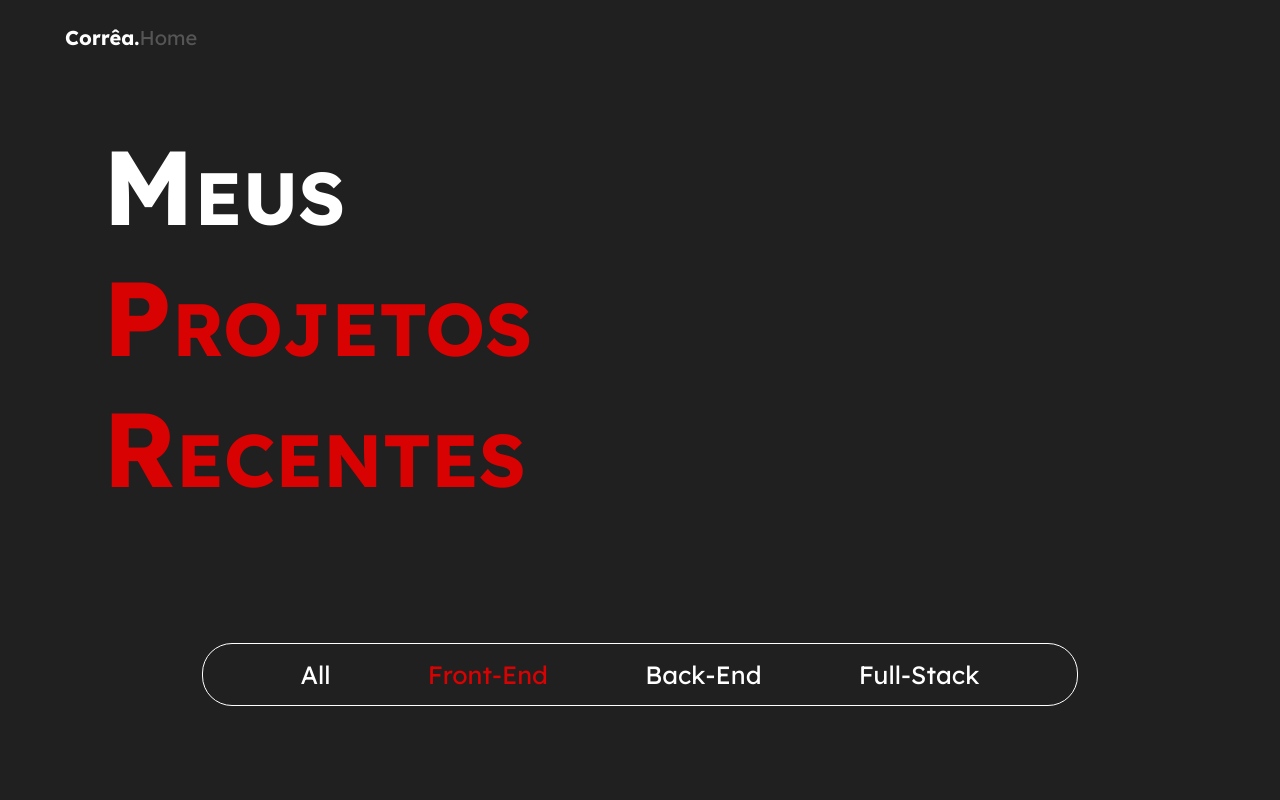
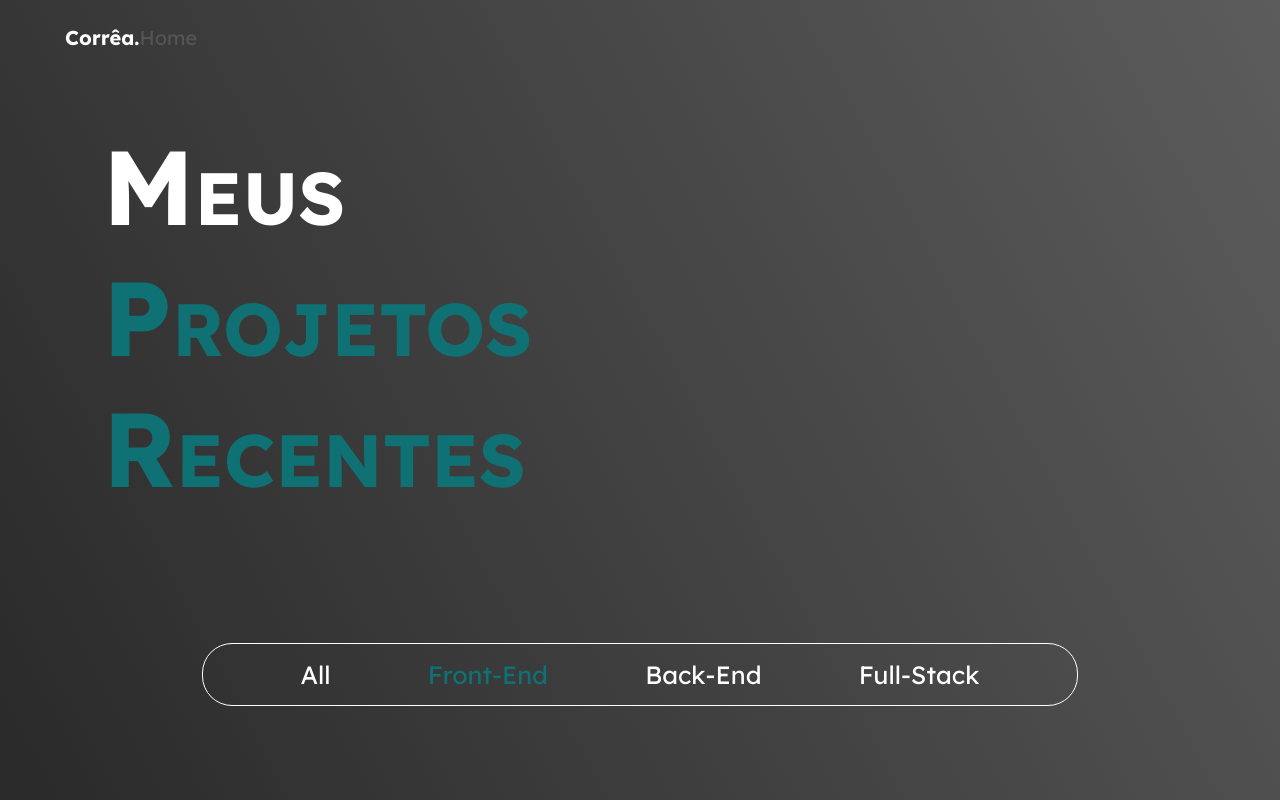
Before and after one commit to edmcorrea/portifolio, a React (Create React App) app: page /projects in a window 1280 px wide. Shown: the top 800 px of the page. Built offline with nearby package versions, Linux system fonts and the light colour scheme; grey boxes are pictures that could not be loaded.

Commit message:
change css on project details component and css to principal color

```diff
--- a/src/components/Header/header.css
+++ b/src/components/Header/header.css
@@ -18,7 +18,7 @@
 }
 
 .header a:hover {
-  color: rgb(216, 2, 2);
+  color: #0F7173;
   padding: 0 1.5%;
   font-weight: 700;
 }
--- a/src/components/projects.details.js
+++ b/src/components/projects.details.js
@@ -24,11 +24,16 @@ class ProjectsBack extends React.Component {
               <p className='project-title'>{mock.title}</p>
             </div>
           ) : (
-            <div className='' onMouseLeave={this.hoverHandler}>
-              <p className='project-descript'>{mock.description}</p>
-              <a className='btnRepo' href={mock.site} target="_blank" rel="noreferrer">
-                  Visite o Repositório
-              </a>
+            <div
+                onMouseLeave={this.hoverHandler}
+                style={{ backgroundImage: `url(${mock.bgImage})`,}}
+              >
+              <div className='project-mirror'>
+                <p className='project-descript'>{mock.description}</p>
+                <a className='btnRepo' href={mock.site} target="_blank" rel="noreferrer">
+                    Visite o Repositório
+                </a>
+              </div>
             </div>
           )}
         </section>
--- a/src/index.css
+++ b/src/index.css
@@ -5,5 +5,6 @@
 }
 
 body {
-  background-color: rgb(32, 32, 32);
+  /* background-color: rgb(32, 32, 32); */
+  /* background-image: linear-gradient(62deg, #5C5C5C 0%, #141414 100%); */
 }
--- a/src/pages/About/about.css
+++ b/src/pages/About/about.css
@@ -1,7 +1,7 @@
 .about {
   background-color: black;
   color: white;
-  background-color: rgb(32, 32, 32);
+  background-image: linear-gradient(62deg, #141414 0%, #5C5C5C 100%);
 }
 
 .intro-about {
@@ -90,7 +90,7 @@
   padding: 15px 0;
   font-variant: small-caps;
   font-size: 20px;
-  color: rgb(216, 2, 2);
+  color: #0F7173;
 }
 
 .adicionais {
--- a/src/pages/Contact/contact.css
+++ b/src/pages/Contact/contact.css
@@ -1,7 +1,6 @@
 .contact {
-  background-color: black;
   color: white;
-  background-color: rgb(32, 32, 32);
+  background-image: linear-gradient(62deg, #141414 0%, #5C5C5C 100%);
   min-height: 100vh;
 }
 
@@ -34,7 +33,7 @@
 
 .hrefs {
   display: flex;
-  flex-direction: column;
+  justify-content: space-around;
   padding: 50px 0;
 }
 
@@ -66,6 +65,6 @@
 
   .intro-contact a {
     font-size: 15px;
-  padding-bottom: 20px;
+    padding-bottom: 20px;
   }
 }
--- a/src/pages/Home/home.css
+++ b/src/pages/Home/home.css
@@ -5,7 +5,7 @@
 
 
 .home {
-  background-color: rgb(32, 32, 32);
+  background-image: linear-gradient(62deg, #141414 0%, #5C5C5C 100%);
   display: flex;
   flex-direction: column;
   color: white;
@@ -19,20 +19,9 @@
   align-items: center;
   min-height: 100vh;
 }
-/* .btnTranslate {
-  border: none;
-  color: white;
-  font-size: 25px;
-  background-color: black;
-  position: absolute;
-  top: 7%;
-  left: 50%;
-  width: 200px;
-  margin: 0;
-} */
 
 .btnTranslate:hover {
-  color: rgb(216, 2, 2);
+  color: #0F7173;
 }
 
 .home-sectionTexts {
@@ -77,11 +66,11 @@
 }
 
 .red {
-  color: rgb(216, 2, 2);
+  color: #0F7173;
 }
 
 .red:visited, .red:link {
-  color: rgb(216, 2, 2);
+  color: #0F7173;
 }
 
 @media (max-width: 1200px) {
--- a/src/pages/Projects/projects.css
+++ b/src/pages/Projects/projects.css
@@ -1,8 +1,6 @@
 .project-page {
-  background-color: black;
-  /* height: 100vh; */
   color: white;
-  background-color: rgb(32, 32, 32);
+  background-image: linear-gradient(62deg, #141414 0%, #5C5C5C 100%);
 }
 
 .intro-project {
@@ -26,62 +24,31 @@
 }
 
 .projects-button button {
+  background-color: transparent;
   font-size: 25px;
   padding: 0;
-  /* display: flex; */
 }
 
 .projects-button button:hover {
-  color: rgb(216, 2, 2);
+  color: #0F7173;
   scale: 1.05;
 }
 
 .true {
-  background-color: rgb(32, 32, 32);
   border: none;
-  color: rgb(216, 2, 2);
+  color: #0F7173;
   font-size: 25px;
   padding: 20px;
 }
 
 .false {
-  background-color: rgb(32, 32, 32);
   border: none;
   color: white;
   padding: 20px;
   animation: myAnim 2s ease 1.5s 1 normal forwards;
 }
 
-/* @keyframes myAnim {
-	0%,
-	100% {
-		transform: translateX(0);
-	}
-
-	10%,
-	30%,
-	50%,
-	70% {
-		transform: translateX(-5px);
-	}
-
-	20%,
-	40%,
-	60% {
-		transform: translateX(5px);
-	}
-
-	80% {
-		transform: translateX(3px);
-	}
-
-	90% {
-		transform: translateX(-3px);
-	}
-} */
-
 .projects {
-  /* background-color: rgb(32, 32, 32); */
   padding: 50px 3%;
   display: flex;
   flex-wrap: wrap;
@@ -115,11 +82,9 @@
 }
 
 .project div {
-  background: rgba(22, 22, 22, 0.3);
   background-position: center;
   background-size: 160%;
   background-repeat: no-repeat;
-  background-color: rgb(85, 85, 85, 0.3);
   border-radius: 4px;
   display: flex;
   justify-content: space-evenly;
@@ -128,6 +93,11 @@
   flex-grow: 1;
   width: 100%;
   text-align: center;
+}
+
+.project-mirror {
+  background-color: rgb(85, 85, 85, 0.68);
+  backdrop-filter: blur(3px);
 }
 
 .project-title {
@@ -157,7 +127,7 @@
 .btnRepo {
   color: white;
   text-decoration: none;
-  border: 1px solid white;
+  border: 1.5px solid white;
   border-radius: 30px;
   padding: 15px;
   display: flex;
@@ -169,7 +139,7 @@
 
 .btnRepo:hover {
   scale: 1.05;
-  border: 1px solid rgb(216, 2, 2);
+  border: 1.5px solid #0F7173;
 }
 
 @media (max-width: 1200px) {
```
